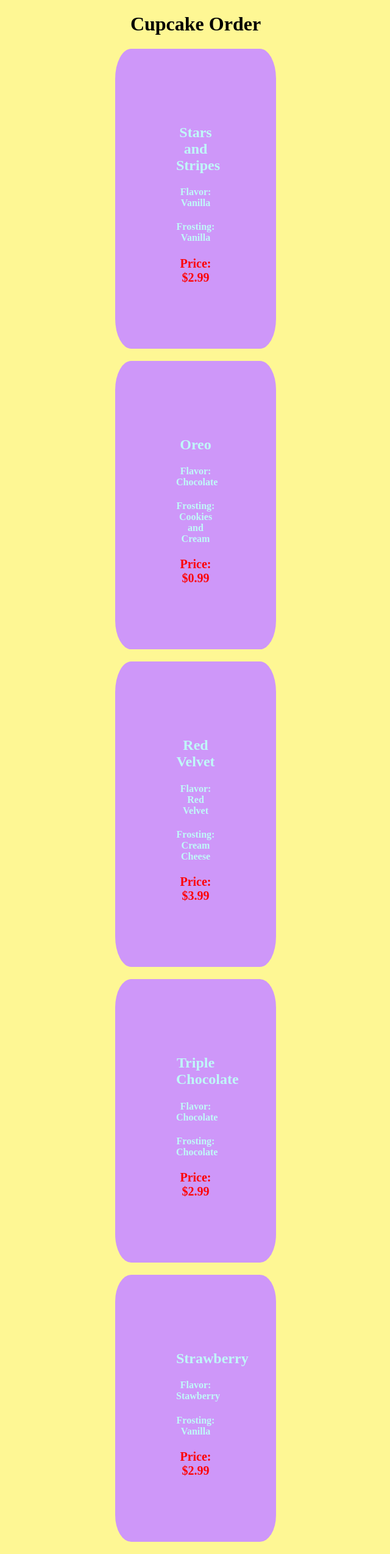
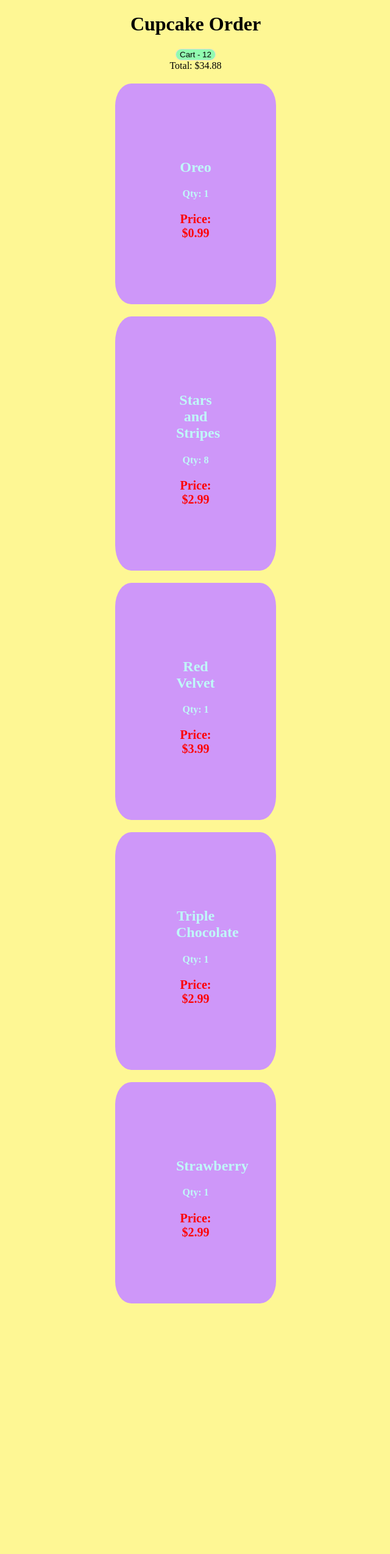
Before and after one commit to TaggartSalisbury06/python-unit-2, a Flask app: page /order in a window 1280 px wide. Shown: the whole page at 61% size, without its empty margins (319-959 px from the left). After the commit the page ends 2138 px from the top, so only its background shows below. Run offline with Flask 3, Linux system fonts and the light colour scheme.

Commit message:
added some features to orders

```diff
--- a/order.csv
+++ b/order.csv
@@ -5,3 +5,10 @@ mini,Oreo,0.99,Chocolate,Cookies and Cream,['Oreo pieces'],
 large,Red Velvet,3.99,Red Velvet,Cream Cheese,[],
 regular,Triple Chocolate,2.99,Chocolate,Chocolate,[],Chocolate
 regular,Strawberry,2.99,Stawberry,Vanilla,[],
+regular,Stars and Stripes,2.99,Vanilla,Vanilla,"['Red', 'White', 'Blue', 'Chocolate']",Chocolate
+regular,Stars and Stripes,2.99,Vanilla,Vanilla,"['Red', 'White', 'Blue', 'Chocolate']",Chocolate
+regular,Stars and Stripes,2.99,Vanilla,Vanilla,"['Red', 'White', 'Blue', 'Chocolate']",Chocolate
+regular,Stars and Stripes,2.99,Vanilla,Vanilla,"['Red', 'White', 'Blue', 'Chocolate']",Chocolate
+regular,Stars and Stripes,2.99,Vanilla,Vanilla,"['Red', 'White', 'Blue', 'Chocolate']",Chocolate
+regular,Stars and Stripes,2.99,Vanilla,Vanilla,"['Red', 'White', 'Blue', 'Chocolate']",Chocolate
+regular,Stars and Stripes,2.99,Vanilla,Vanilla,"['Red', 'White', 'Blue', 'Chocolate']",Chocolate
--- a/server.py
+++ b/server.py
@@ -23,7 +23,17 @@ def individual_cupcakes(name):
 
 @app.route("/order")
 def order():
-  return render_template("order.html", cupcakes = get_all_cupcakes("order.csv"))
+  order_total = round(sum([float(x["price"]) for x in get_all_cupcakes("order.csv")]), 2)
+  cupcakes=get_all_cupcakes("order.csv")
+
+  cupcakes_counted = []
+  cupcake_set = set()
+
+  for cupcake in cupcakes:
+      cupcake_set.add((cupcake["name"], cupcake["price"], cupcakes.count(cupcake)))
+
+
+  return render_template("order.html", cupcakes=cupcake_set, order_total=order_total, items_num = len(get_all_cupcakes("order.csv")))
 
 @app.route("/add-cupcake/<name>")
 def add_cupcake(name):
--- a/templates/order.html
+++ b/templates/order.html
@@ -8,13 +8,19 @@
   <title>Cupcake Store</title>
 </head>
 <body>
-  <header><a href="{{url_for('home')}}"><h1>Cupcake Order</h1></a></header>
+  <header>
+    <a href="{{url_for('home')}}"><h1>Cupcake Order</h1></a>
+    <a  href="{{url_for('order')}}">
+      <button>Cart - {{items_num}}</button>
+    </a><br>
+    <h7>Total: ${{order_total}}</h7>
+  </header>
     {%for cupcake in cupcakes%}
       <div class="cupcake-container">
         <a href="{{url_for('individual_cupcakes', name=cupcake['name'])}}"><h3>{{cupcake["name"]}}</h3></a>
-        <h4>Flavor: {{cupcake["flavor"]}}</h4>
-        <h4>Frosting: {{cupcake["frosting"]}}</h4>
-        <h4><b>Price: ${{cupcake["price"]}}</b></h4>
+        <h2>{{cupcake[0]}}</h2>
+        <h4>Qty: {{cupcake[2]}}</h4>
+        <h4><b>Price: ${{cupcake[1]}}</b></h4>
       </div>
     {%endfor%}
 
```
